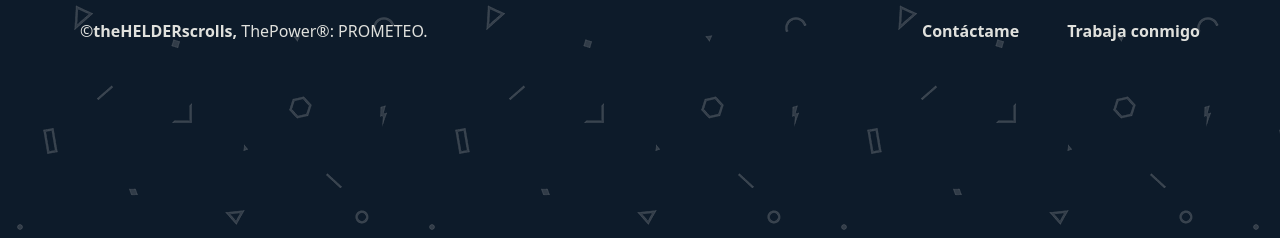
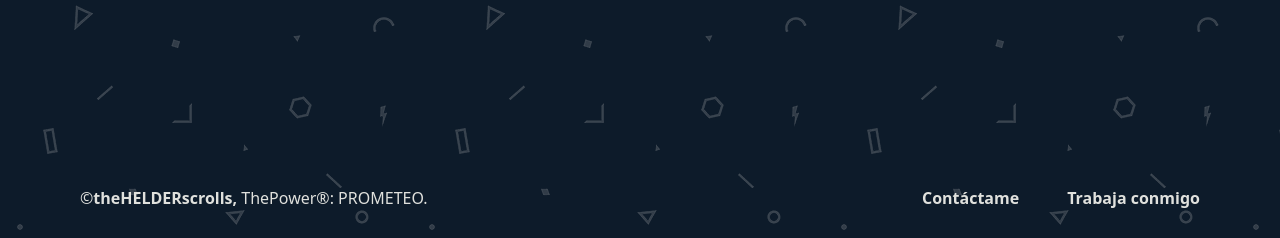
Before and after one commit to theHELDERscrolls/02_project, a website built with Vite: page index.html in a window 1280 px wide. Shown: the part 562-800 px from the top of the page. Built offline with nearby package versions, Linux system fonts and the light colour scheme.

Commit message:
update
Need rev footer

```diff
--- a/components/Footer/Footer.css
+++ b/components/Footer/Footer.css
@@ -1,6 +1,6 @@
 footer {
   width: 100%;
-  min-height: 4rem;
+  min-height: 10vh;
   padding: 0rem 5rem;
   display: flex;
   justify-content: space-between;
--- a/style.css
+++ b/style.css
@@ -18,8 +18,6 @@ body {
   background-image: url("public/assets/back.png");
   background-color: var(--bg-dark);
   color: var(--font-dark);
-  display: flex;
-  flex-direction: column;
 
   transition: all 0.5s ease-in-out;
 
@@ -115,5 +113,5 @@ header {
 
 main {
   width: 100%;
-  height: auto;
+  min-height: 80vh;
 }
```
